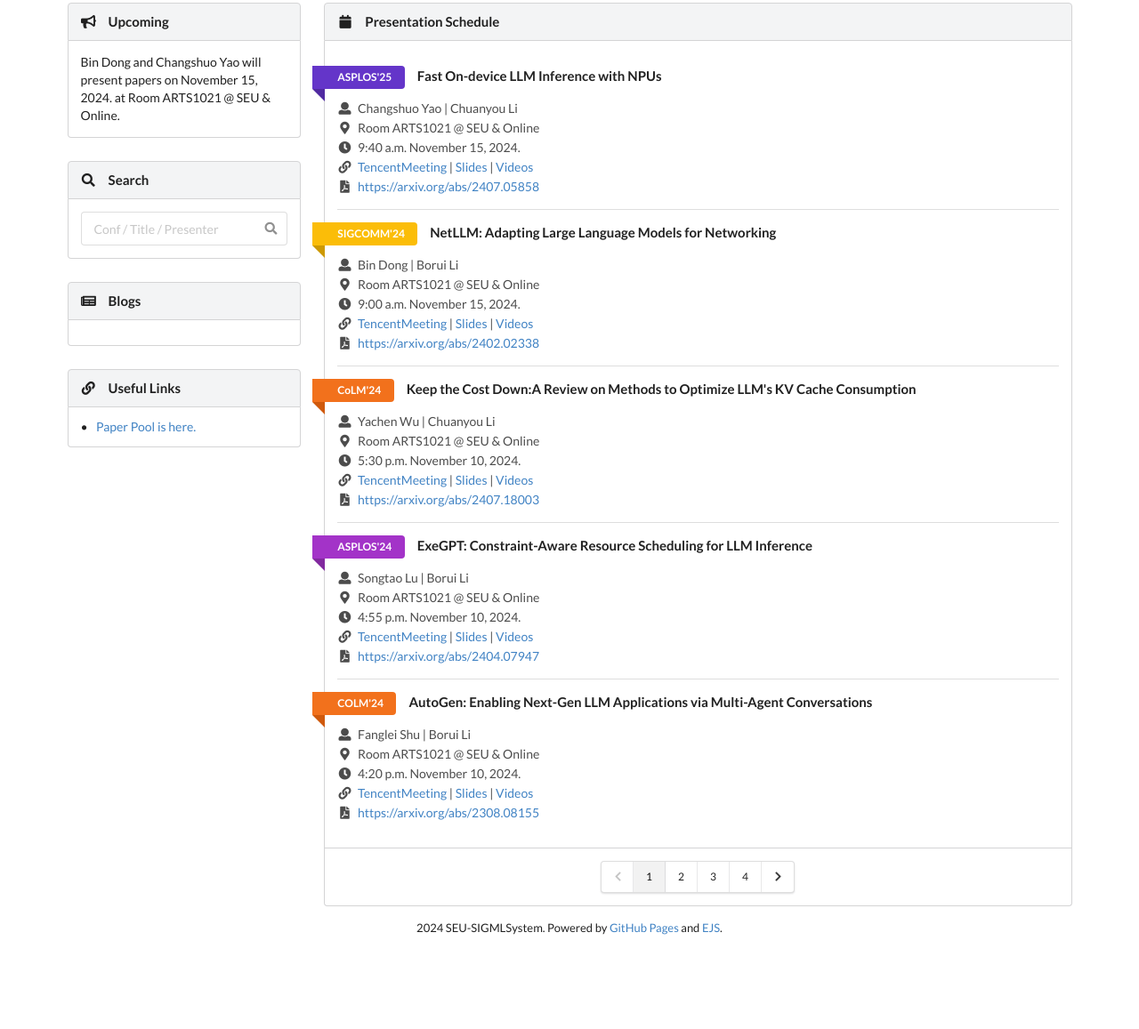
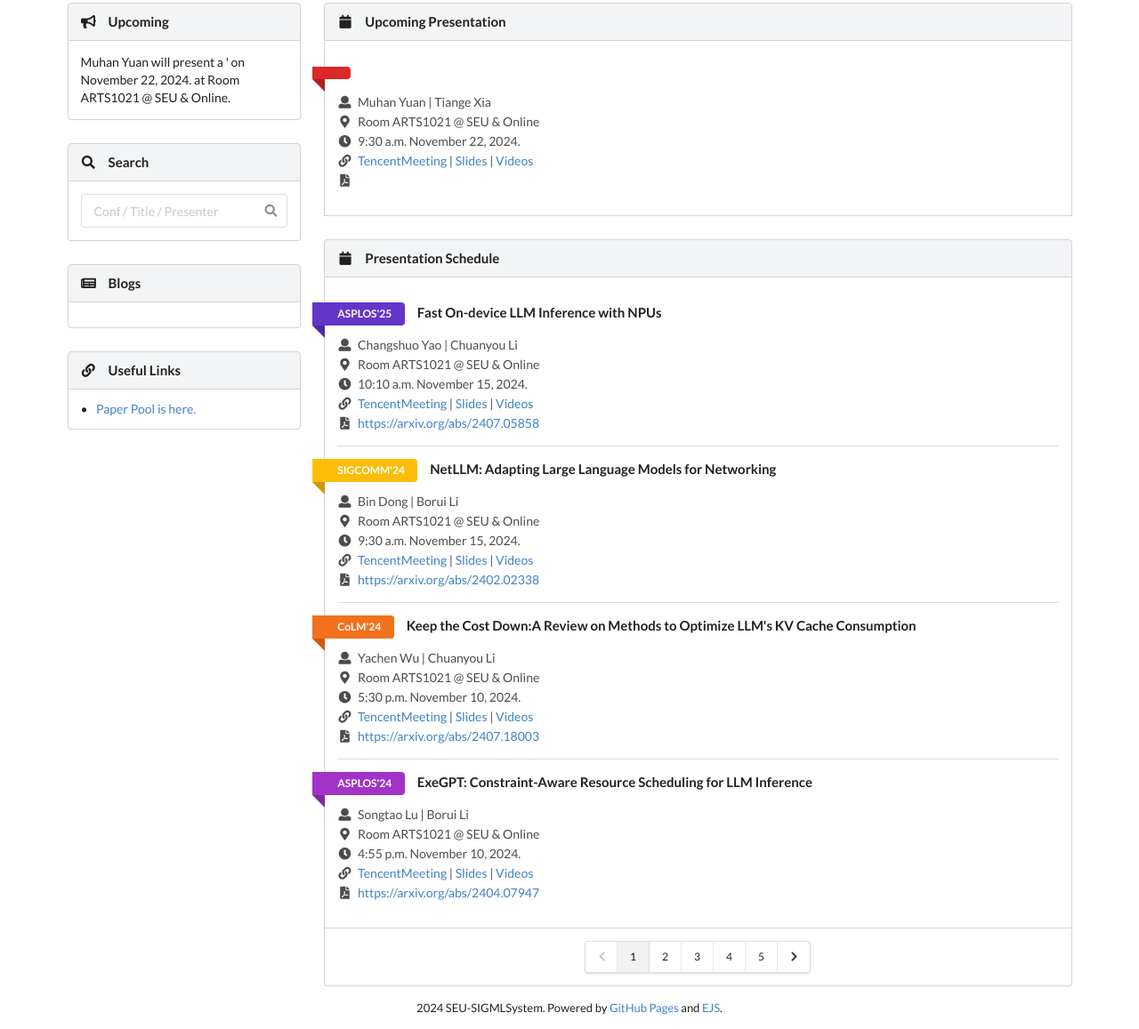
Before and after one commit to SEU-SIGMLSys/SEU-SIGMLSys.github.io, a website: page index.html in a window 1280 px wide. Shown: the part 76-1233 px from the top of the page at 89% size. Before the commit the page ends 1143 px from the top, so only its background shows below. Drawn offline with nearby package versions, Linux system fonts and the light colour scheme.

Commit message:
update README

```diff
--- a/index.html
+++ b/index.html
@@ -57,7 +57,7 @@
             </h4>
             <div class="ui bottom attached segment">
                 <div class="content">
-                    <div class="description">Bin Dong and Changshuo Yao will present papers on November 15, 2024. at Room ARTS1021 @ SEU &amp; Online.</div>
+                    <div class="description">Muhan Yuan will present a &#39; on November 22, 2024. at Room ARTS1021 @ SEU &amp; Online.</div>
                 </div>
             </div>
             <h4 class="ui block top attached header">
@@ -101,6 +101,14 @@
         <div class="twelve wide stretched column">
             <h4 class="ui block top attached header">
                 <div class="content">
+                    <i class="calendar icon"></i> Upcoming Presentation
+                </div>
+            </h4>
+            <div class="ui attached segment">
+                <div class="content" id="upcoming-schedule-container"></div>
+            </div>
+            <h4 class="ui block top attached header">
+                <div class="content">
                     <i class="calendar icon"></i> Presentation Schedule
                 </div>
             </h4>
@@ -125,11 +133,46 @@
 </body>
 <script src="/schedules.js"></script>
 <script>
-    const schedulesPerPage=5
+    const schedulesPerPage=4
+    const labelColors=["red","orange","yellow","olive","green","teal","blue","violet","purple","pink","brown"];
+    function renderSchedules(container, e){
+        const n=$(container)[0];n.innerHTML="",e.forEach((e=>{
+            const i=document.createElement("div"),t=e.links.map((e=>`<a href="${e.url}">${e.title}</a>`)).join(" | "),p=`${e.presenter} | ${e.facilitator}`;
+            i.className="ui vertical segment",i.innerHTML=`\n
+                <h4>
+                    <a class="ui ${labelColors[hash(e.conf)%labelColors.length]} ribbon label">\n${e.conf}\n</a>${e.title}
+                </h4>\n
+                <div class="ui list">\n
+                    <div class="item">\n
+                        <a class="description presenter">\n<i class="user icon"></i>\n${p}\n</a>\n
+                    </div>\n
+                    <div class="item">\n
+                        <span class="description">\n<i class="map marker alternate icon"></i>\n${e.location}\n</span>\n
+                    </div>\n
+                    <div class="item">\n
+                        <span class="description">\n<i class="clock icon"></i>\n${e.time} ${e.date}\n</span>\n
+                    </div>\n
+                    <div class="item">\n
+                        <span class="description">\n<i class="linkify icon"></i>\n${t}\n</span>\n
+                    </div>\n
+                    ${e.dblp?`<div class="item pc-only">\n
+                        <span class="description">\n<i class="file pdf icon"></i>\n<a href="${e.dblp.url}" target="_blank">${e.dblp.url}</a>\n</span>\n
+                    </div>
+                    <div class="item mobile-only">\n
+                        <span class="description">\n<i class="file pdf icon"></i>\n<a href="${e.dblp.url}" target="_blank">DOI</a>\n</span>\n
+                    </div>`:""}\n
+                </div>\n`,n.appendChild(i)
+        }))
+    }
 </script>
 <script>
-    let currentPage=1,totalPage=Math.ceil(schedules.length/schedulesPerPage),filteredSchedules=schedules;
-    const labelColors=["red","orange","yellow","olive","green","teal","blue","violet","purple","pink","brown"];
+    let upcomingSchedules=upcoming_schedules;
+    $(document).ready((()=>{
+        renderSchedules("#upcoming-schedule-container", upcomingSchedules.slice())
+    }))
+</script>
+<script>
+    let currentPage=1,totalPage=Math.ceil(schedules.length/schedulesPerPage), filteredSchedules=schedules;
     function hash(e){
         e=e.toLowerCase();
         let n=0;
@@ -178,44 +221,15 @@
             t.className="icon item "+(e===n?"disabled":""),t.innerHTML='<i class="right chevron icon"></i>',i.appendChild(t)
         }
     }
-    function renderSchedules(e){
-        const n=$("#schedule-container")[0];n.innerHTML="",e.forEach((e=>{
-            const i=document.createElement("div"),t=e.links.map((e=>`<a href="${e.url}">${e.title}</a>`)).join(" | "),p=`${e.presenter} | ${e.facilitator}`;
-            i.className="ui vertical segment",i.innerHTML=`\n
-                <h4>
-                    <a class="ui ${labelColors[hash(e.conf)%labelColors.length]} ribbon label">\n${e.conf}\n</a>${e.title}
-                </h4>\n
-                <div class="ui list">\n
-                    <div class="item">\n
-                        <a class="description presenter">\n<i class="user icon"></i>\n${p}\n</a>\n
-                    </div>\n
-                    <div class="item">\n
-                        <span class="description">\n<i class="map marker alternate icon"></i>\n${e.location}\n</span>\n
-                    </div>\n
-                    <div class="item">\n
-                        <span class="description">\n<i class="clock icon"></i>\n${e.time} ${e.date}\n</span>\n
-                    </div>\n
-                    <div class="item">\n
-                        <span class="description">\n<i class="linkify icon"></i>\n${t}\n</span>\n
-                    </div>\n
-                    ${e.dblp?`<div class="item pc-only">\n
-                        <span class="description">\n<i class="file pdf icon"></i>\n<a href="${e.dblp.url}" target="_blank">${e.dblp.url}</a>\n</span>\n
-                    </div>
-                    <div class="item mobile-only">\n
-                        <span class="description">\n<i class="file pdf icon"></i>\n<a href="${e.dblp.url}" target="_blank">DOI</a>\n</span>\n
-                    </div>`:""}\n
-                </div>\n`,n.appendChild(i)
-        }))
-    }
     function applyFilter(e){
         $("#search-input").val(e),$("#search-input").trigger("input")
     }$(document).ready((()=>{
         const e=new URLSearchParams(window.location.search).get("q")||"";
-        e?applyFilter(e):(renderSchedules(sliceSchedules(filteredSchedules,currentPage)),renderPagination(currentPage,totalPage))
+        e?applyFilter(e):(renderSchedules("#schedule-container", sliceSchedules(filteredSchedules,currentPage)),renderPagination(currentPage,totalPage))
     })),$("#pagination").on("click","a",(function(){
-        $(this).hasClass("disabled")||($(this).hasClass("icon")?$(this).find("i").hasClass("left")?currentPage-=1:currentPage+=1:currentPage=parseInt($(this).text()),renderSchedules(sliceSchedules(filteredSchedules,currentPage)),renderPagination(currentPage,totalPage))
+        $(this).hasClass("disabled")||($(this).hasClass("icon")?$(this).find("i").hasClass("left")?currentPage-=1:currentPage+=1:currentPage=parseInt($(this).text()),renderSchedules("#schedule-container", sliceSchedules(filteredSchedules,currentPage)),renderPagination(currentPage,totalPage))
     })),$("#search-input").on("input",(function(){
-        const e=$(this).val().trim();window.history.replaceState({},"",e?`?q=${e}`:"/"),filteredSchedules=filterSchedules(e),currentPage=1,totalPage=Math.ceil(filteredSchedules.length/schedulesPerPage),renderSchedules(sliceSchedules(filteredSchedules,currentPage)),renderPagination(currentPage,totalPage)
+        const e=$(this).val().trim();window.history.replaceState({},"",e?`?q=${e}`:"/"),filteredSchedules=filterSchedules(e),currentPage=1,totalPage=Math.ceil(filteredSchedules.length/schedulesPerPage),renderSchedules("#schedule-container", sliceSchedules(filteredSchedules,currentPage)),renderPagination(currentPage,totalPage)
     })),$("#schedule-container").on("click",".label",(function(){
         applyFilter($(this).text().trim())
     })),$("#schedule-container").on("click",".presenter",(function(){
--- a/schedules.js
+++ b/schedules.js
@@ -1,3 +1,33 @@
+var upcoming_schedules = [
+    {
+        "title":"",
+        "conf":"",
+        "presenter":"Muhan Yuan",
+        "facilitator":"Tiange Xia",
+        "date":"November 22, 2024.",
+        "time":"9:30 a.m.",
+        "location":"Room ARTS1021 @ SEU & Online",
+        "links":[
+            {
+                "title":"TencentMeeting",
+                "url":""
+            },
+            {
+                "title":"Slides",
+                "url":"/slides/2024-11-22.pdf"
+            },
+            {
+                "title":"Videos",
+                "url":"http://10.201.0.220:8099"
+            }
+        ],
+        "dblp":{
+            "source":"DBLP",
+            "url":""
+        }
+    },
+]
+
 var schedules = [
     {
         "title":"Fast On-device LLM Inference with NPUs",
@@ -5,7 +35,7 @@ var schedules = [
         "presenter":"Changshuo Yao",
         "facilitator":"Chuanyou Li",
         "date":"November 15, 2024.",
-        "time":"9:40 a.m.",
+        "time":"10:10 a.m.",
         "location":"Room ARTS1021 @ SEU & Online",
         "links":[
             {
@@ -32,7 +62,7 @@ var schedules = [
         "presenter":"Bin Dong",
         "facilitator":"Borui Li",
         "date":"November 15, 2024.",
-        "time":"9:00 a.m.",
+        "time":"9:30 a.m.",
         "location":"Room ARTS1021 @ SEU & Online",
         "links":[
             {
@@ -512,4 +542,4 @@ var schedules = [
             "url":"https://www.usenix.org/conference/nsdi24/presentation/zeng"
         }
     }
-    ]
+]
```
Also changed, not shown: package.json (added, +17 -0 lines), README.md, 1 other file.
